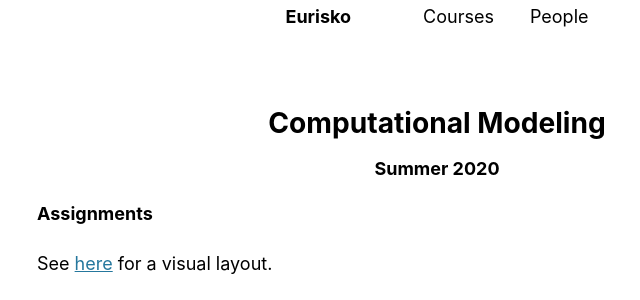
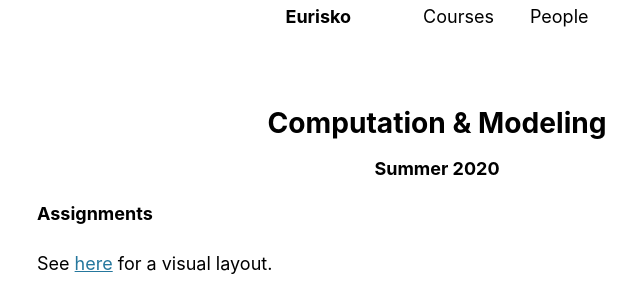
Before and after one commit to skycakjustin/eurisko-us.github.io, a Jekyll site: the page built from _pages/computational-modeling-2020-summer.md, in a window 1280 px wide and 900 px high. Shown: the part 204-504 px from the top of the window, without its empty margins (203-843 px from the left). Built offline with Jekyll 4.4.1, drawn with Linux system fonts in a browser that asks for light colours.

Commit message:
Update computational-modeling-2020-summer.md

```diff
--- a/_pages/computational-modeling-2020-summer.md
+++ b/_pages/computational-modeling-2020-summer.md
@@ -1,11 +1,11 @@
 ---
 layout: archive
 title: ""
-permalink: /computational-modeling-2020-summer/
+permalink: /computation-and-modeling-2020-summer/
 author_profile: false
 ---
 
-# [<center>Computational Modeling</center>](#top)
+# [<center>Computation & Modeling</center>](#top)
 
 <center><b>Summer 2020</b></center>
 
```
